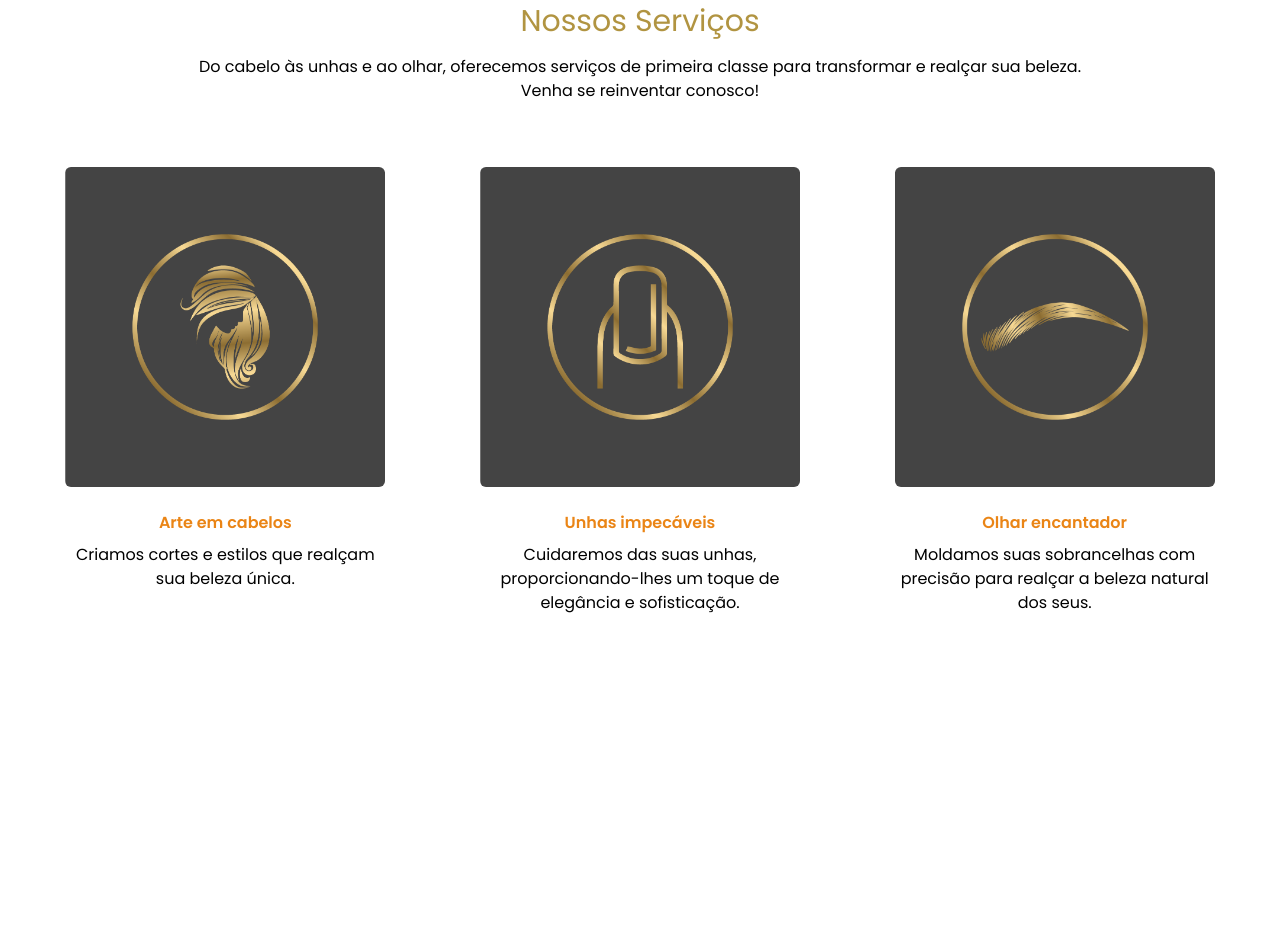
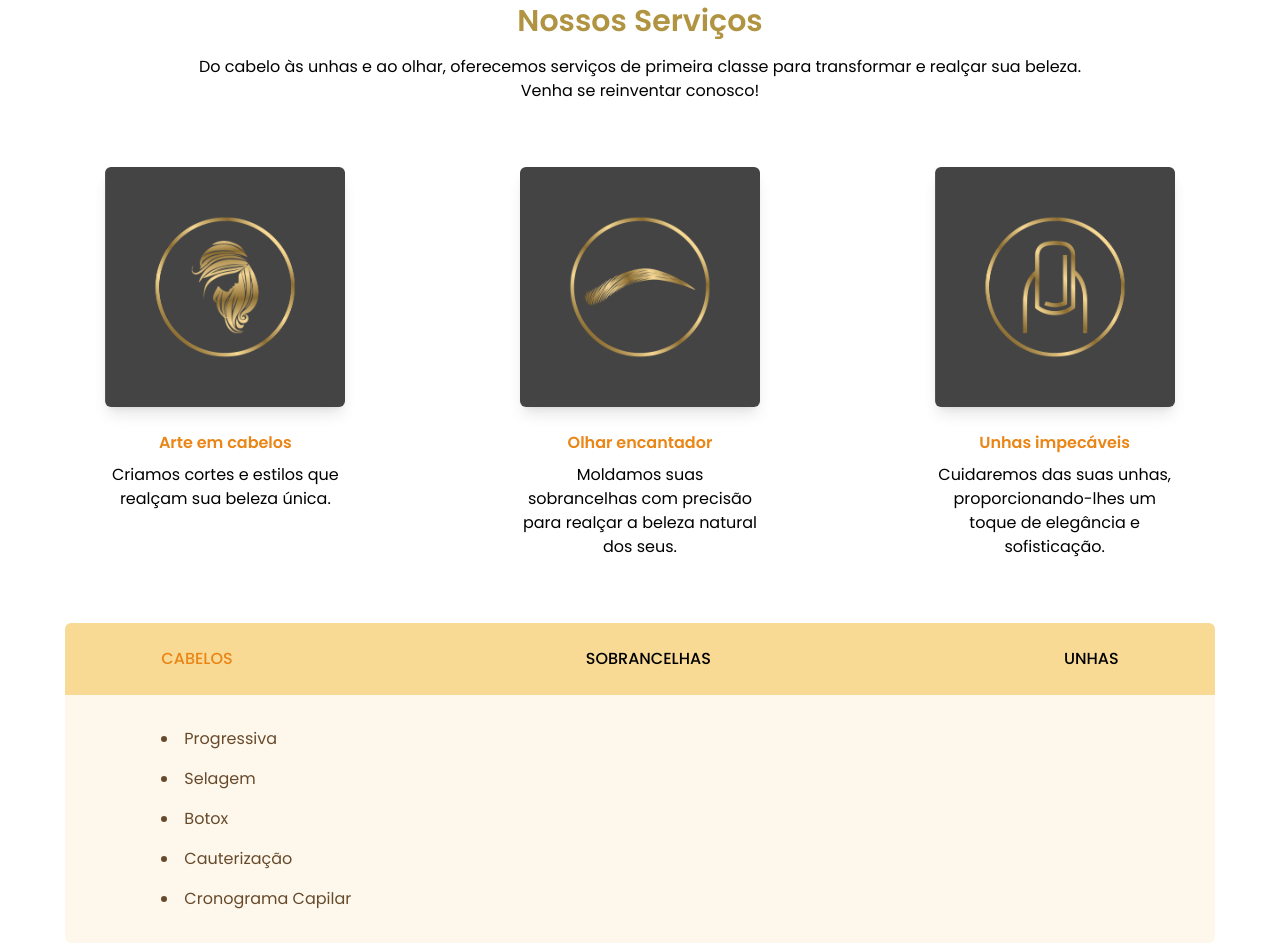
Before and after one commit to danielrn07/studio-ana-rodrigues, a website: page index.html in a window 1280 px wide. Shown: the part 845-1788 px from the top of the page. Before the commit the page ends 1588 px from the top, so only its background shows below. Drawn offline with Linux system fonts and the light colour scheme.

Commit message:
feat: add service table

```diff
--- a/assets/js/index.js
+++ b/assets/js/index.js
@@ -1,22 +1,23 @@
 function state() {
   const openMenu = false
+
   const services = [
     {
-      img: '/assets/img/ic_cabelos.png',
+      img: '/assets/img/icon/ic_cabelos.png',
       title: 'Arte em cabelos',
       description: 'Criamos cortes e estilos que\nrealçam sua beleza única.',
     },
     {
-      img: '/assets/img/ic_unhas.png',
+      img: '/assets/img/icon/ic_sobrancelhas.png',
+      title: 'Olhar encantador',
+      description:
+        'Moldamos suas sobrancelhas\ncom precisão para realçar\na beleza natural dos seus.',
+    },
+    {
+      img: '/assets/img/icon/ic_unhas.png',
       title: 'Unhas impecáveis',
       description:
         'Cuidaremos das suas unhas,\nproporcionando-lhes um toque\nde elegância e sofisticação.',
-    },
-    {
-      img: '/assets/img/ic_sobrancelhas.png',
-      title: 'Olhar encantador',
-      description:
-        'Moldamos suas sobrancelhas\ncom precisão para realçar\na beleza natural dos seus.',
     },
   ]
 
--- a/assets/style/scss/global-style.scss
+++ b/assets/style/scss/global-style.scss
@@ -36,16 +36,7 @@ p {
 }
 
 .section {
-  min-height: 90vh;
   padding-top: 8rem;
   padding-left: 1.5rem;
   padding-right: 1.5rem;
 }
-
-
-
-@media (max-width: 1280px) {
-  .section {
-    padding-bottom: 8rem;
-  }
-}
--- a/index.html
+++ b/index.html
@@ -92,11 +92,6 @@
             >Nossos Serviços</a
           >
           <a
-            href="/#precos"
-            class="font-poppins text-md font-semibold text-surface-900 hover:text-secondary-800 leading-6 text-gray-900"
-            >Preços</a
-          >
-          <a
             href="/#contato"
             class="font-poppins text-md font-semibold text-surface-900 hover:text-secondary-800 leading-6 text-gray-900"
             >Contato</a
@@ -158,12 +153,6 @@
                     >Nossos Serviços</a
                   >
                   <a
-                    href="/#precos"
-                    x-on:click="menuSideBar = false"
-                    class="font-poppins -mx-3 block rounded-lg py-2 text-base font-semibold leading-7 text-surface-900 hover:bg-gray-50"
-                    >Preços</a
-                  >
-                  <a
                     href="/#contato"
                     x-on:click="menuSideBar = false"
                     class="font-poppins -mx-3 block rounded-lg py-2 text-base font-semibold leading-7 text-surface-900 hover:bg-gray-50"
@@ -201,7 +190,7 @@
 
             <svg
               xmlns="http://www.w3.org/2000/svg"
-              class="ml-2 h-6 w-6"
+              class="ms-2 h-6 w-6"
               viewBox="0 0 24 24"
             >
               <path
@@ -218,7 +207,7 @@
     <!-- OUR SERVICES -->
     <section id="nossos-servicos">
       <div class="container section flex flex-col items-center max-w-7xl">
-        <h2 class="text-center font-poppins text-3xl text-primary-500">
+        <h2 class="text-center font-poppins font-semibold text-3xl text-primary-500">
           Nossos Serviços
         </h2>
         <div class="flex items-center">
@@ -231,11 +220,14 @@
 
         <!-- IMAGE -->
         <div
-          class="container xl:grid xl:grid-cols-3 xl:gap-8 xl:gap-16 md:h-45 space-y-6 xl:space-y-0 mt-16"
+          class="container xl:grid xl:grid-cols-3 xl:gap-8 md:h-45 space-y-6 xl:space-y-0 mt-10 xl:mt-16"
         >
           <template x-for="service in services">
-            <div class="flex flex-col mx-auto w-60 lg:w-80">
-              <img :src="service.img" class="rounded-md" />
+            <div class="flex flex-col mx-auto w-60 lg:mw-80">
+              <img
+                :src="service.img"
+                class="shadow-lg rounded-md hover:scale-105 transition duration-300"
+              />
               <h3
                 x-text="service.title"
                 class="font-poppins text-secondary-800 mt-6 text-center font-semibold"
@@ -245,9 +237,83 @@
           </template>
         </div>
         <!-- /IMAGE -->
+
+        <!-- LIST OF SERVICES -->
+        <div
+          class="w-full mt-16 md:w-[45rem] xl:w-[71.831rem]"
+          x-data="{ activeTab: 'tab1' }"
+        >
+          <ul
+            class="bg-secondary-500 px-8 md:px-24 py-6 flex justify-between items-center rounded-t-md font-poppins font-medium"
+          >
+            <li class="">
+              <a
+                href="#cabelos"
+                @click="activeTab = 'tab1'"
+                :class="{'text-secondary-800': activeTab === 'tab1', '': activeTab !== 'tab1' }"
+                class="cursor-pointer"
+                >CABELOS</a
+              >
+            </li>
+            <li class="">
+              <a
+                href="#unhas"
+                @click="activeTab = 'tab2'"
+                :class="{'text-secondary-800': activeTab === 'tab2', '': activeTab !== 'tab2' }"
+                class="cursor-pointer"
+                >SOBRANCELHAS</a
+              >
+            </li>
+            <li class="">
+              <a
+                href="#sobrancelhas"
+                @click="activeTab = 'tab3'"
+                :class="{'text-secondary-800': activeTab === 'tab3', '': activeTab !== 'tab3' }"
+                class="cursor-pointer"
+                >UNHAS</a
+              >
+            </li>
+          </ul>
+
+          <div class="text-primary-800 font-poppins">
+            <div
+              x-show="activeTab === 'tab1'"
+              class="p-8 md:px-24 bg-secondary-50 rounded-b-md"
+            >
+              <ul class="flex flex-col list-disc list-inside gap-4">
+                <li>Progressiva</li>
+                <li>Selagem</li>
+                <li>Botox</li>
+                <li>Cauterização</li>
+                <li>Cronograma Capilar</li>
+              </ul>
+            </div>
+            <div
+              x-show="activeTab === 'tab2'"
+              class="p-8 md:px-24 bg-secondary-50 rounded-b-md"
+            >
+              <ul class="flex flex-col list-disc h-[11.5rem] list-inside gap-4">
+                <li>Design de Sobrancelha com Henna</li>
+                <li>Design de Sobrancelha sem Henna</li>
+              </ul>
+            </div>
+            <div
+              x-show="activeTab === 'tab3'"
+              class="p-8 md:px-24 bg-secondary-50 rounded-b-md"
+            >
+              <ul class="flex flex-col list-disc list-inside gap-4">
+                <li>Manicure</li>
+                <li>Pedicure</li>
+                <li>Alongamento em Gel</li>
+                <li>Banho de Gel</li>
+                <li>Blindagem</li>
+              </ul>
+            </div>
+          </div>
+        </div>
+        <!-- /LIST OF SERVICES -->
       </div>
     </section>
     <!-- /OUR SERVICES -->
-
   </body>
 </html>
--- a/package.json
+++ b/package.json
@@ -9,6 +9,6 @@
   "author": "",
   "license": "ISC",
   "dependencies": {
-    "sass": "^1.68.0"
+    "sass": "^1.69.0"
   }
 }
```
Also changed, not shown: assets/img/icon/ic_cabelos.png (renamed from assets/img/ic_cabelos.png), assets/img/icon/ic_sobrancelhas.png (renamed from assets/img/ic_sobrancelhas.png), assets/img/icon/ic_unhas.png (renamed from assets/img/ic_unhas.png), assets/style/css/global-style.css, 2 other files.
